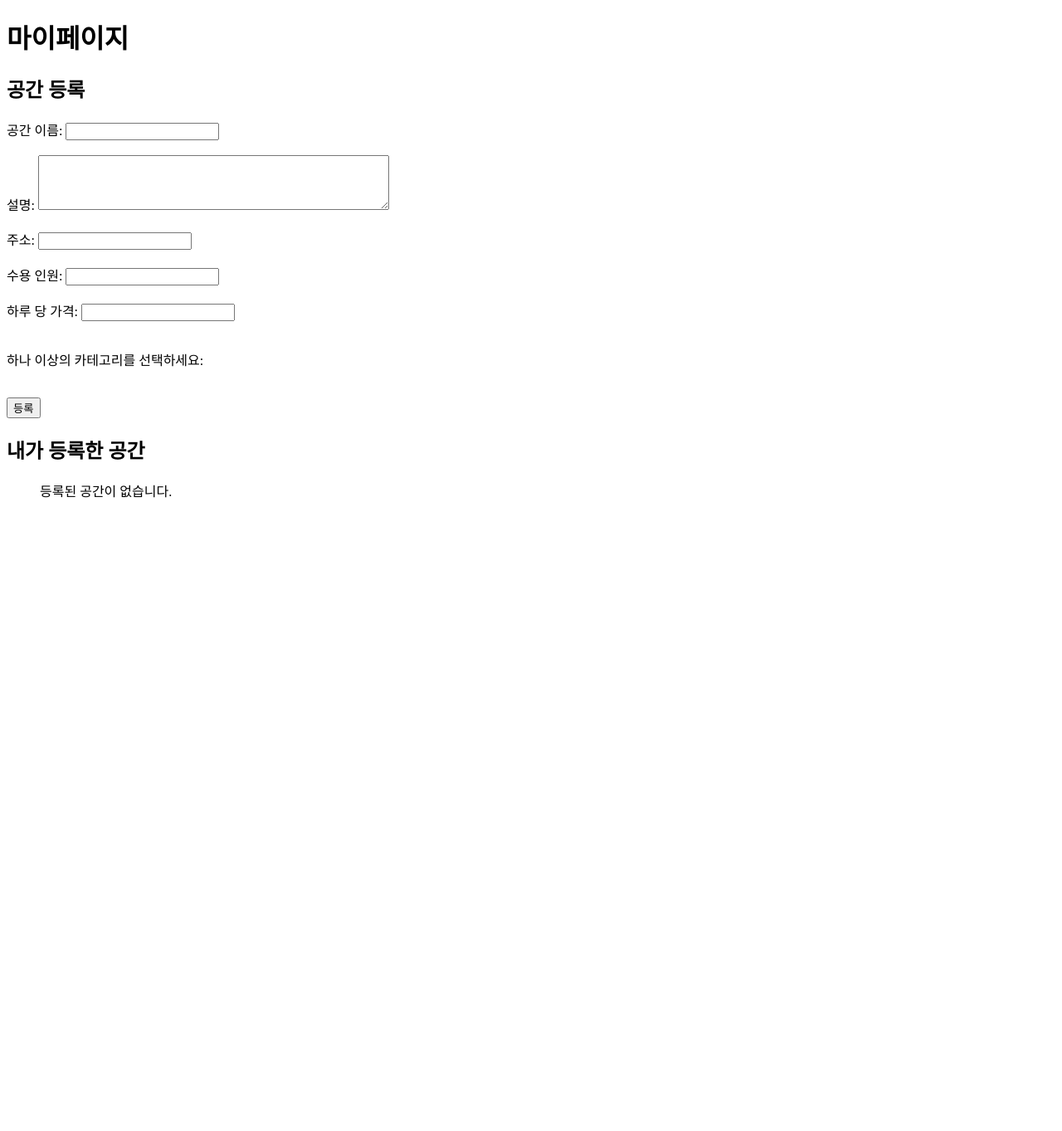
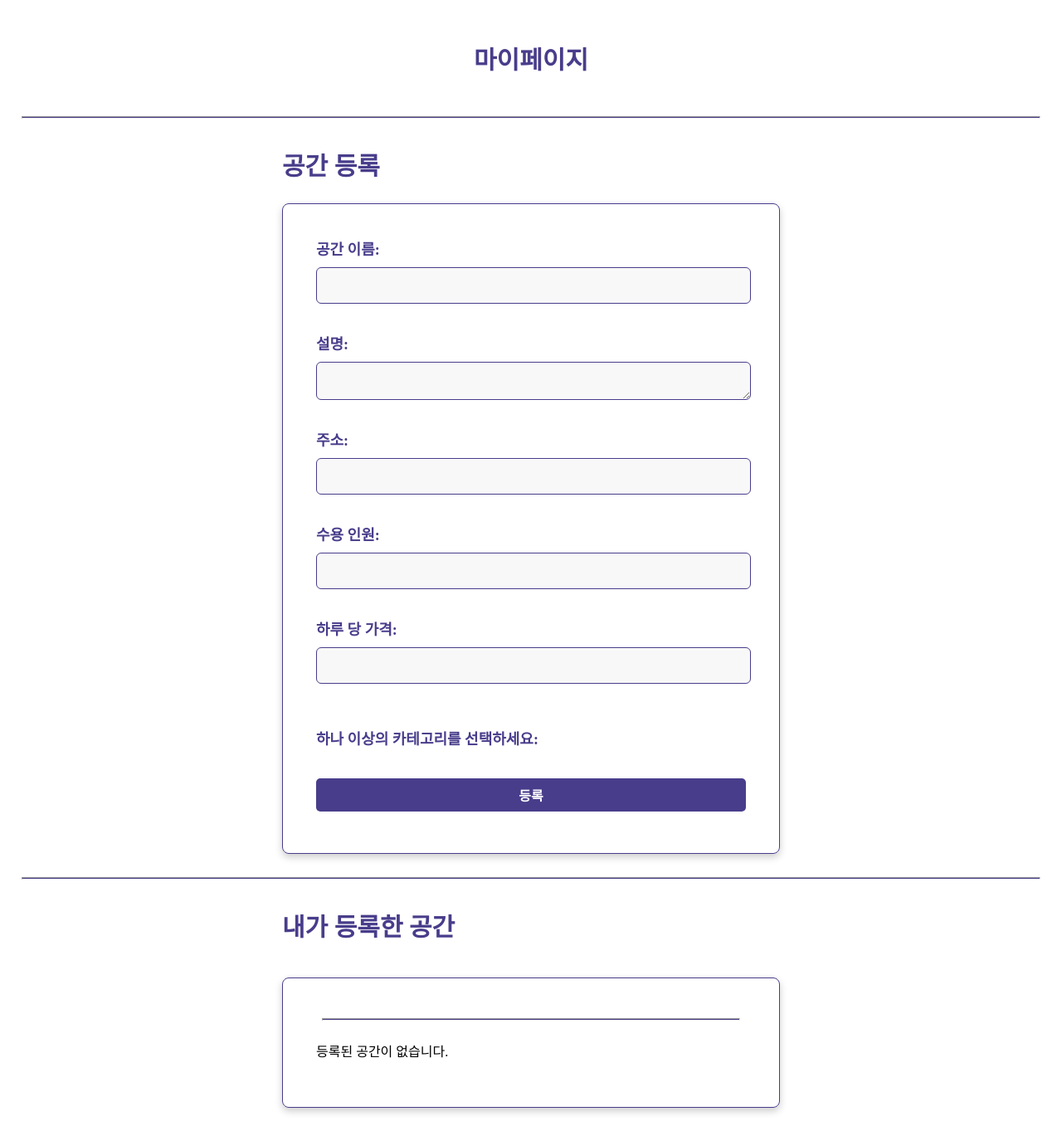
Before and after one commit to jeongui31/Space-Rental-Platform, a Django app: page /home/space_reg/ in a window 1280 px wide. Shown: the whole page at 83% size. Before the commit the page ends 600 px from the top, so only its background shows below. Run offline with Django 5.2, Linux system fonts and the light colour scheme; the visitor is signed in with stand-in values (Sample User, id 1); data that the repository does not hold is empty; parts of the project's set-up code (start-up, migrations or seed data) failed here and were passed over.

Commit message:
공간 등록 페이지 디자인 추가

```diff
--- a/back/space_rental/home/templates/space_reg.html
+++ b/back/space_rental/home/templates/space_reg.html
@@ -4,10 +4,110 @@
     <meta charset="UTF-8" />
     <meta name="viewport" content="width=device-width, initial-scale=1.0" />
     <title>마이페이지</title>
+    <style>
+      body {
+        display: flex;
+        flex-direction: column;
+        justify-content: center;
+        align-items: center;
+      }
+      h1 {
+        color: darkslateblue;
+        font-size: 30px;
+        padding: 20px;
+        display: flex;
+        justify-content: center;
+        align-items: center;
+      }
+      hr {
+        width: 97%;
+        height: 1px;
+        background-color: darkslateblue;
+      }
+      h2 {
+        color: darkslateblue;
+        font-size: 30px;
+        display: block;
+        width: 600px;
+        text-align: start;
+        justify-content: center;
+        align-items: center;
+      }
+
+      form, ul {
+        width: 600px;
+        height: 100%;
+        padding: 40px;
+        display: flex;
+        margin-bottom: 20px;
+        flex-direction: column;
+        justify-content: start;
+        box-sizing: border-box;
+        border: 1px solid darkslateblue;
+        box-shadow: 0 4px 10px rgba(0,0,0,0.2);
+        border-radius: 8px;
+      }
+
+      form > label, form > p{
+        font-size: 18px;
+        color: darkslateblue;
+        font-weight: bold;
+      }
+
+      form > input , form > textarea{
+        margin-top: 10px;
+        width: 100%;
+        height: 40px;
+        margin-bottom: 16px;
+        border-radius: 6px;
+        border: 1px solid darkslateblue;
+        background-color: #f8f8f8;
+      }
+
+      button {
+        font-size: 16px;
+        font-family: "Roboto", sans-serif;
+        font-weight: bold;
+        color: white;
+        border: none;
+        background-color: darkslateblue;
+        width: 100%;
+        height: 40px;
+        margin-bottom: 10px;
+        display: flex;
+        justify-content: center;
+        align-items: center;
+        border-radius: 5px;
+        cursor: pointer;
+      }
+      button:hover, li > a:hover {
+        background-color: slateblue;
+      }
+
+      li > span {
+        font-size: 14px;
+        color: #555;
+        margin-bottom: 5px;
+      }
+
+      li > a {
+        margin-top: 10px;
+        text-align: center;
+        text-decoration: none;
+        color: white;
+        background-color: darkslateblue;
+        padding: 10px;
+        border-radius: 6px;
+        font-size: 14px;
+        font-weight: bold;
+        width: 50%;
+        align-self: center;
+      }
+    </style>
   </head>
   <body>
     <h1>마이페이지</h1>
-
+    <hr />
     <h2>공간 등록</h2>
     <form method="post">
       {% csrf_token %}
@@ -17,7 +117,7 @@
         id="space_name"
         name="space_name"
         required
-      /><br /><br />
+      /><br />
 
       <label for="description">설명:</label>
       <textarea
@@ -26,10 +126,10 @@
         rows="4"
         cols="50"
       ></textarea
-      ><br /><br />
+      ><br />
 
       <label for="address">주소:</label>
-      <input type="text" id="address" name="address" required /><br /><br />
+      <input type="text" id="address" name="address" required /><br />
 
       <label for="capacity">수용 인원:</label>
       <input
@@ -38,8 +138,7 @@
         name="capacity"
         min="0"
         required
-      /><br /><br />
-
+      /><br />
       <label for="price_per_date">하루 당 가격:</label>
       <input
         type="number"
@@ -47,9 +146,9 @@
         name="price_per_date"
         min="0"
         required
-      /><br /><br />
+      /><br />
       <p>하나 이상의 카테고리를 선택하세요:</p>
-      <div id="categories">
+      <div id="categories" style="display: flex; flex-direction: row;">
         {% for category in categories %}
         <input
           type="checkbox"
@@ -57,7 +156,7 @@
           name="category_name"
           value="{{ category.category_id }}"
         />
-        <label for="category_{{ category.category_id }}"
+        <label for="category_{{ category.category_id }}" style="font-weight: bold; font-size: 16px; color: darkslateblue; margin-right: 5px;"
           >{{ category.category_name }}</label
         >
         <br />
@@ -80,19 +179,20 @@
         }
       </script>
     </form>
-
+    <hr />
     <h2>내가 등록한 공간</h2>
     <ul>
+      <hr />
       {% for space in spaces %}
-      <li>
-        <strong>{{ space.space_name }}</strong><br />
-        설명: {{ space.description|default:"없음" }}<br />
-        주소: {{ space.address }}<br />
-        수용 인원: {{ space.capacity }}명<br />
-        하루 당 가격: {{ space.price_per_date }}원<br />
-        등록일: {{ space.space_created_at|date:"Y-m-d H:i" }}<br />
-        수정일: {{ space.space_updated_at|date:"Y-m-d H:i" }}<br />
-        카테고리: {{ space.categories|default:"없음" }}<br />
+      <li style="font-weight: bold; font-size: 16px; display: flex; flex-direction: column;">
+        <strong style="font-size: 20px; margin-bottom: 5px;">{{ space.space_name }}</strong>
+        <span>설명: {{ space.description|default:"없음" }}</span>
+        <span>주소: {{ space.address }}</span>
+        <span>수용 인원: {{ space.capacity }}명</span>
+        <span>하루 당 가격: {{ space.price_per_date }}원</span>
+        <span>등록일: {{ space.space_created_at|date:"Y-m-d H:i" }}</span>
+        <span>수정일: {{ space.space_updated_at|date:"Y-m-d H:i" }}</span>
+        <span>카테고리: {{ space.categories|default:"없음" }}</span>
         <a href="{% url 'update_space' space.space_id %}">수정하기</a>
       </li>
       <hr />
```
